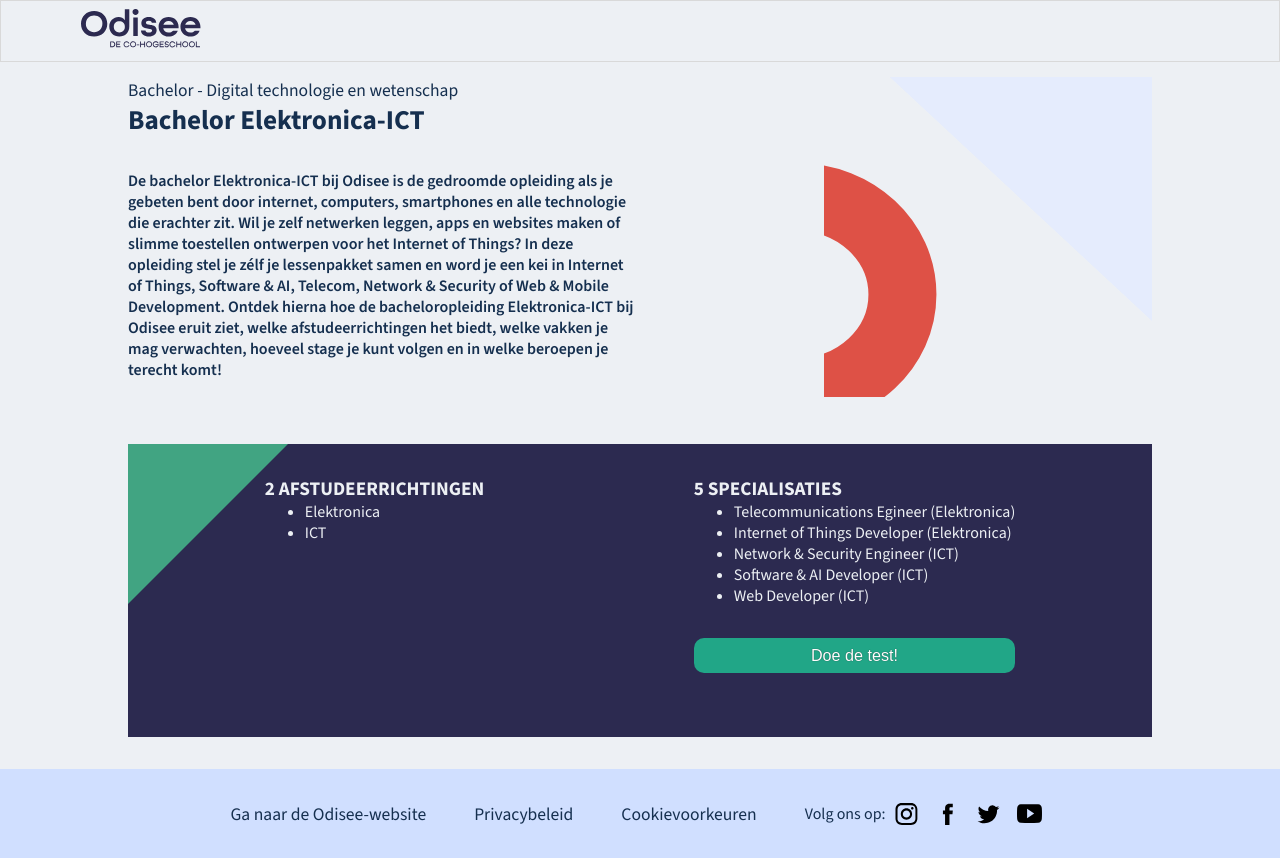
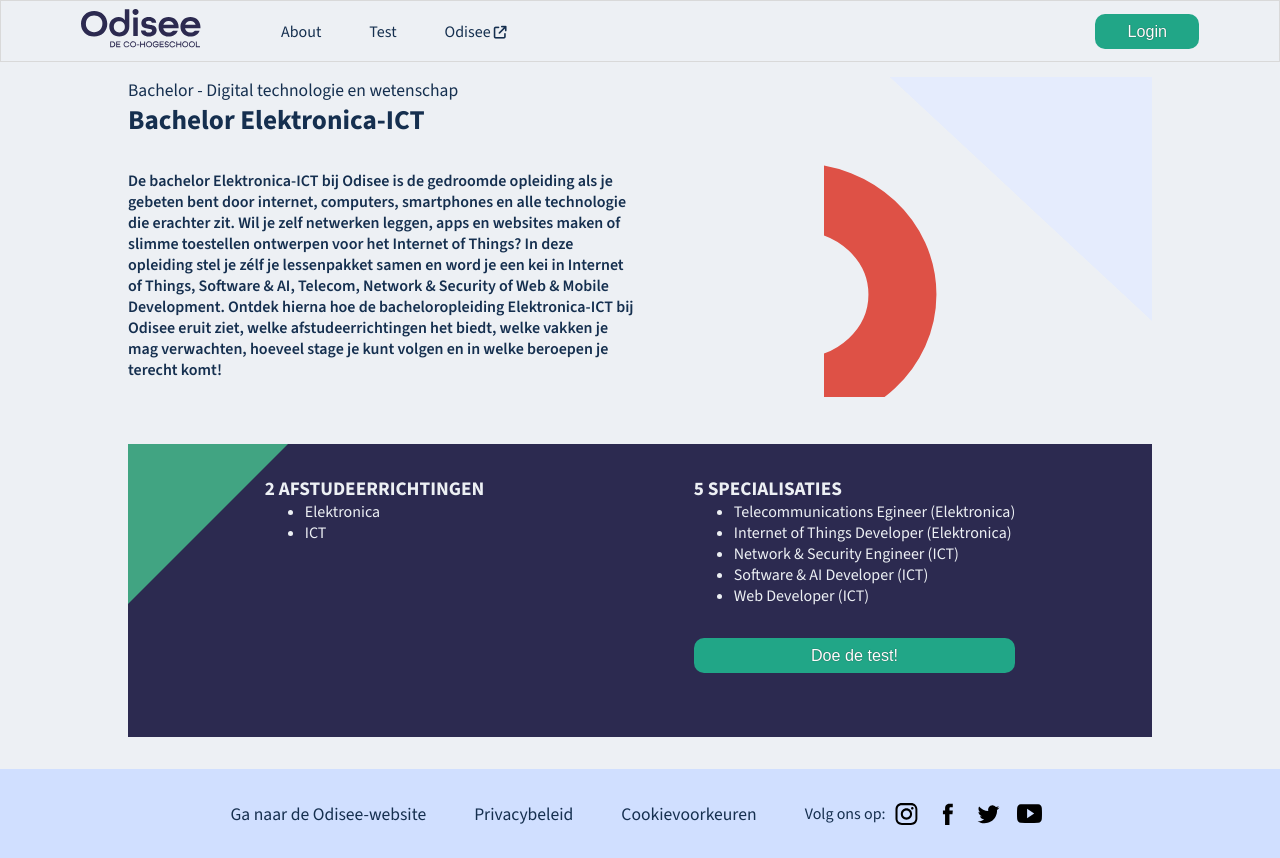
Before and after one commit to VhArno/2324FSDP-frontend, a Vue app: page / in a window 1280 px wide. Built offline with nearby package versions, Linux system fonts and the light colour scheme.

Commit message:
header fix

```diff
--- a/src/components/molecules/AppHeader.vue
+++ b/src/components/molecules/AppHeader.vue
@@ -3,7 +3,7 @@
 import AppButton from '../atoms/AppButton.vue'
 import { onBeforeUnmount, onMounted, ref, watch } from 'vue'
 
-const openMenu = ref(false)
+const openMenu = ref(true)
 const windowWidth = ref(window.innerWidth)
 
 const thresholdWidthEm = 45
```
